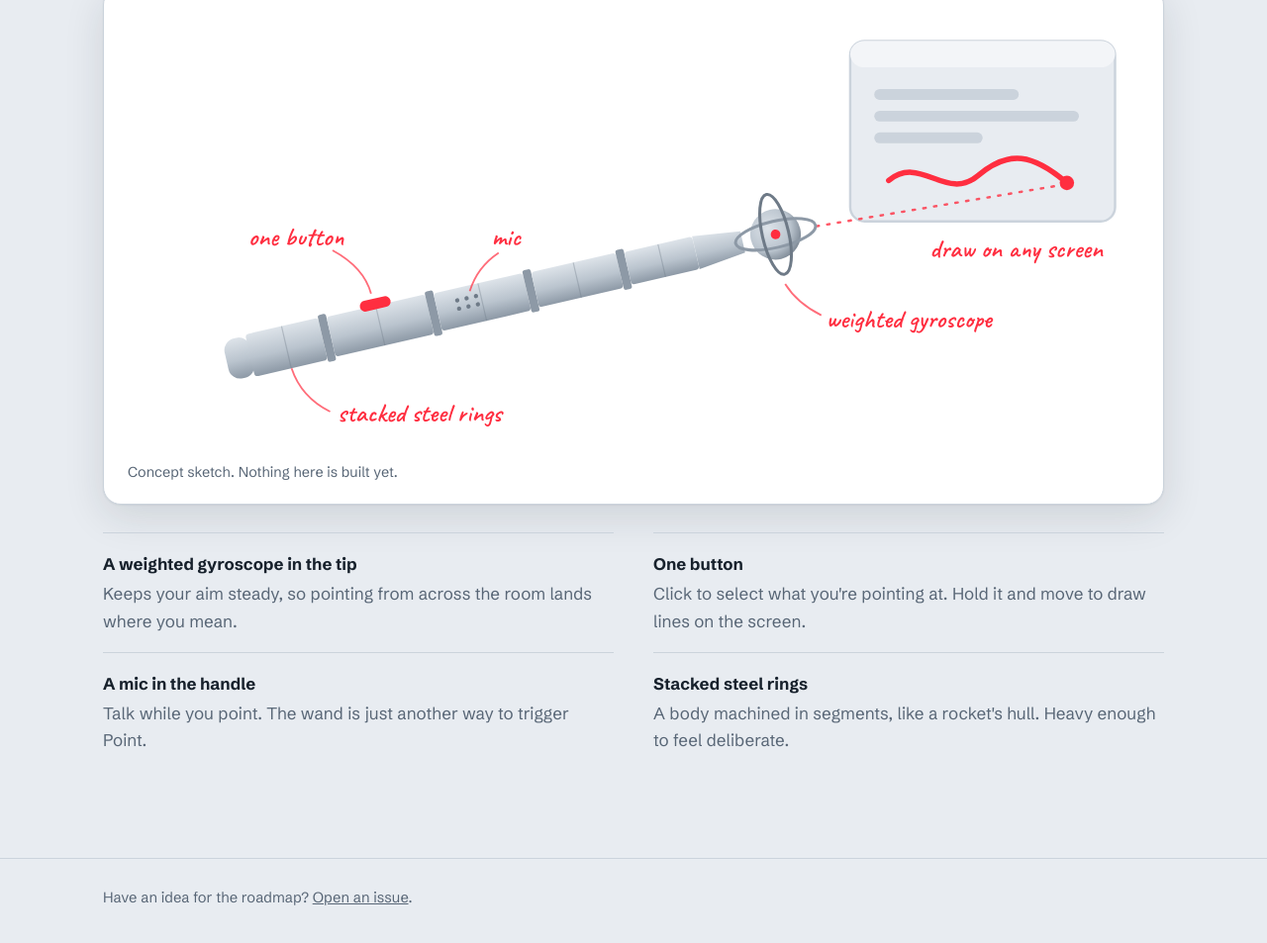
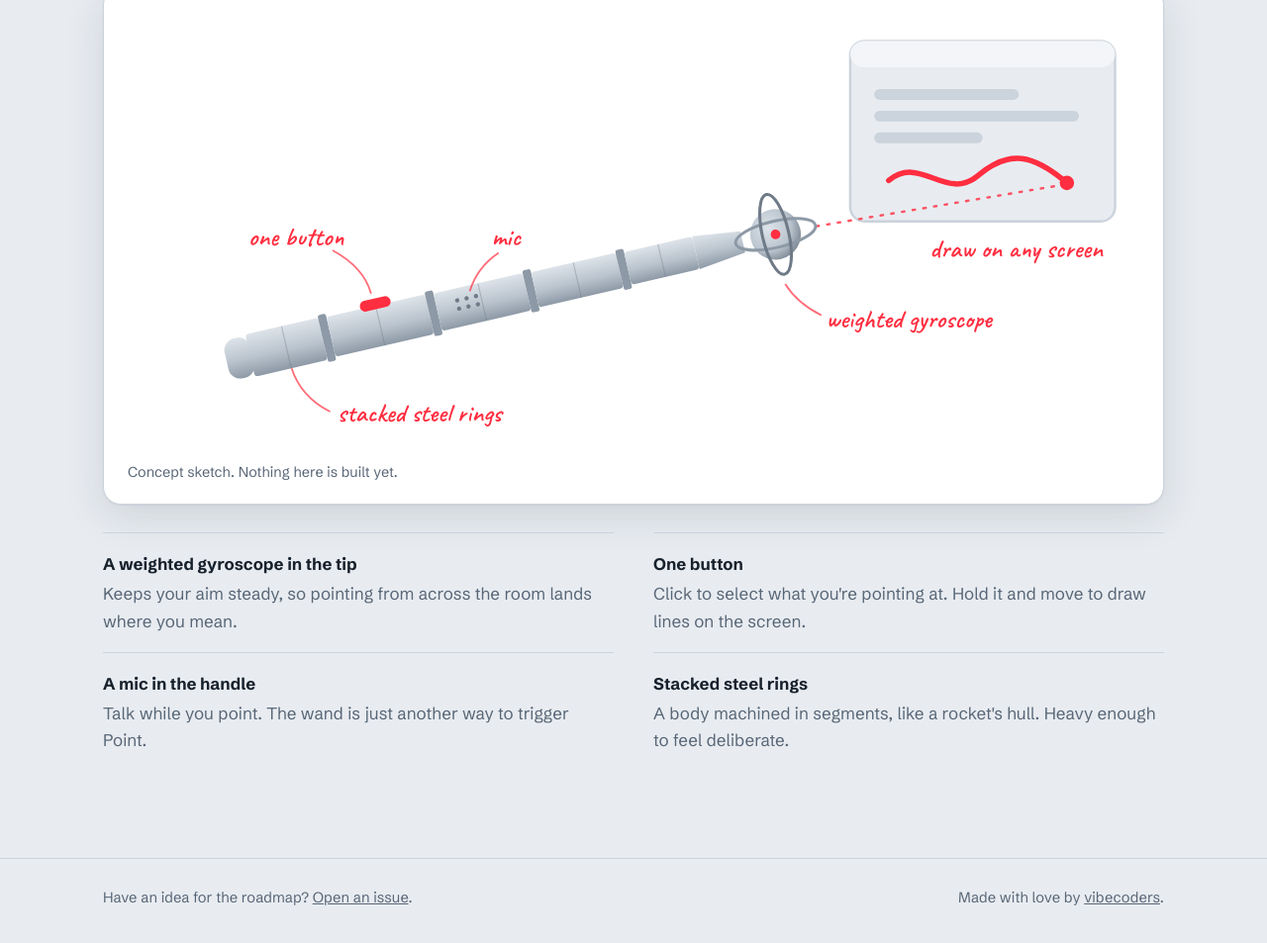
Before and after one commit to sksareen/point, a plain HTML site: page site/roadmap.html in a window 1280 px wide. Shown: the part 1849-2802 px from the top of the page at 99% size. Drawn offline with Linux system fonts and the light colour scheme.

Commit message:
Site footer: Made with love by vibecoders (links to savar.ai)
Co-Authored-By: Claude Opus 5.5 <noreply@anthropic.com>
Claude-Session: https://claude.ai/code/session_01BCMB1991U9zJnPwPuKMxH6

```diff
--- a/site/roadmap.html
+++ b/site/roadmap.html
@@ -215,6 +215,7 @@
 <footer>
   <div class="wrap">
     <span>Have an idea for the roadmap? <a href="https://github.com/sksareen/point/issues">Open an issue</a>.</span>
+    <span>Made with love by <a href="https://savar.ai">vibecoders</a>.</span>
   </div>
 </footer>
 
```
Also changed, not shown: site/index.html (+1 -0 lines).
